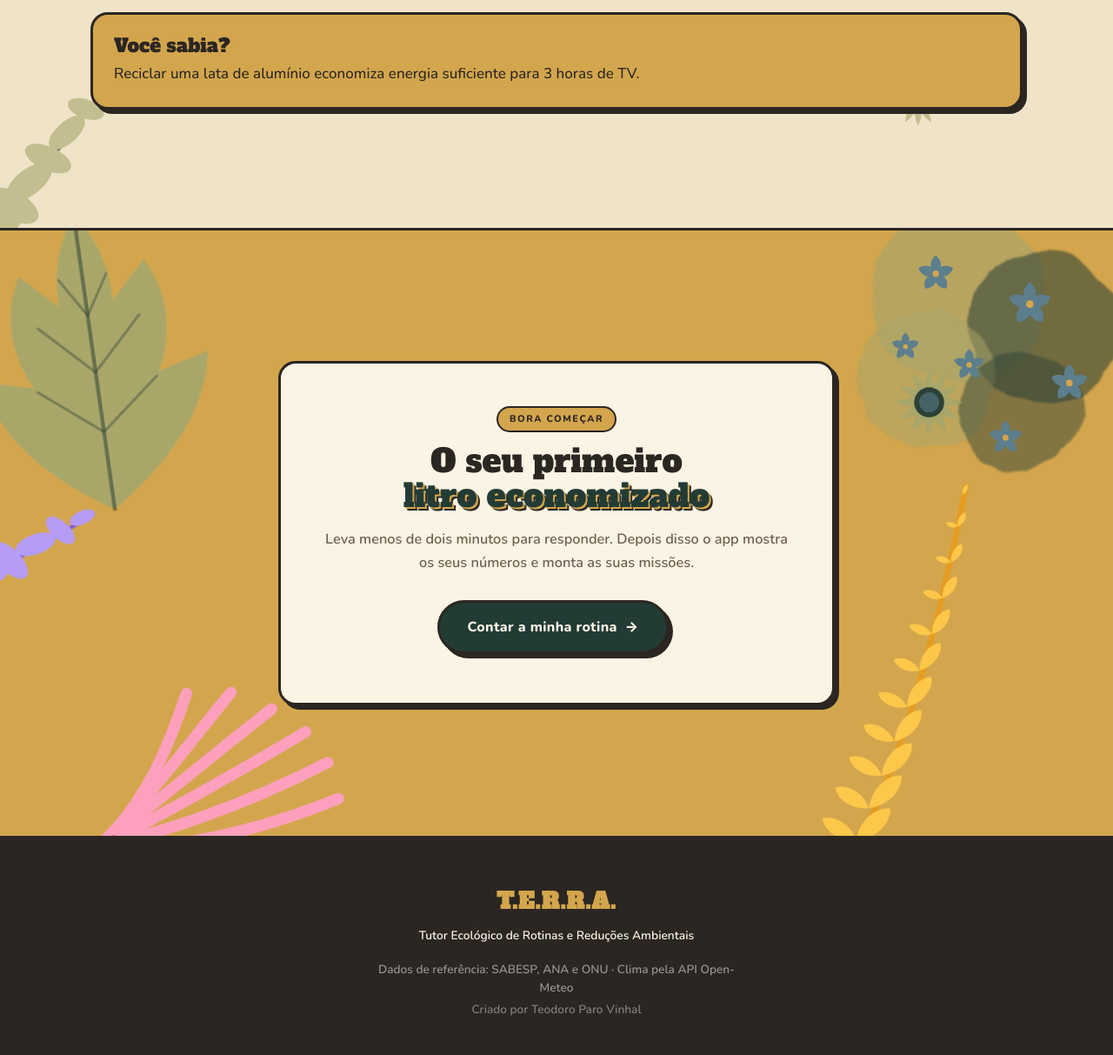
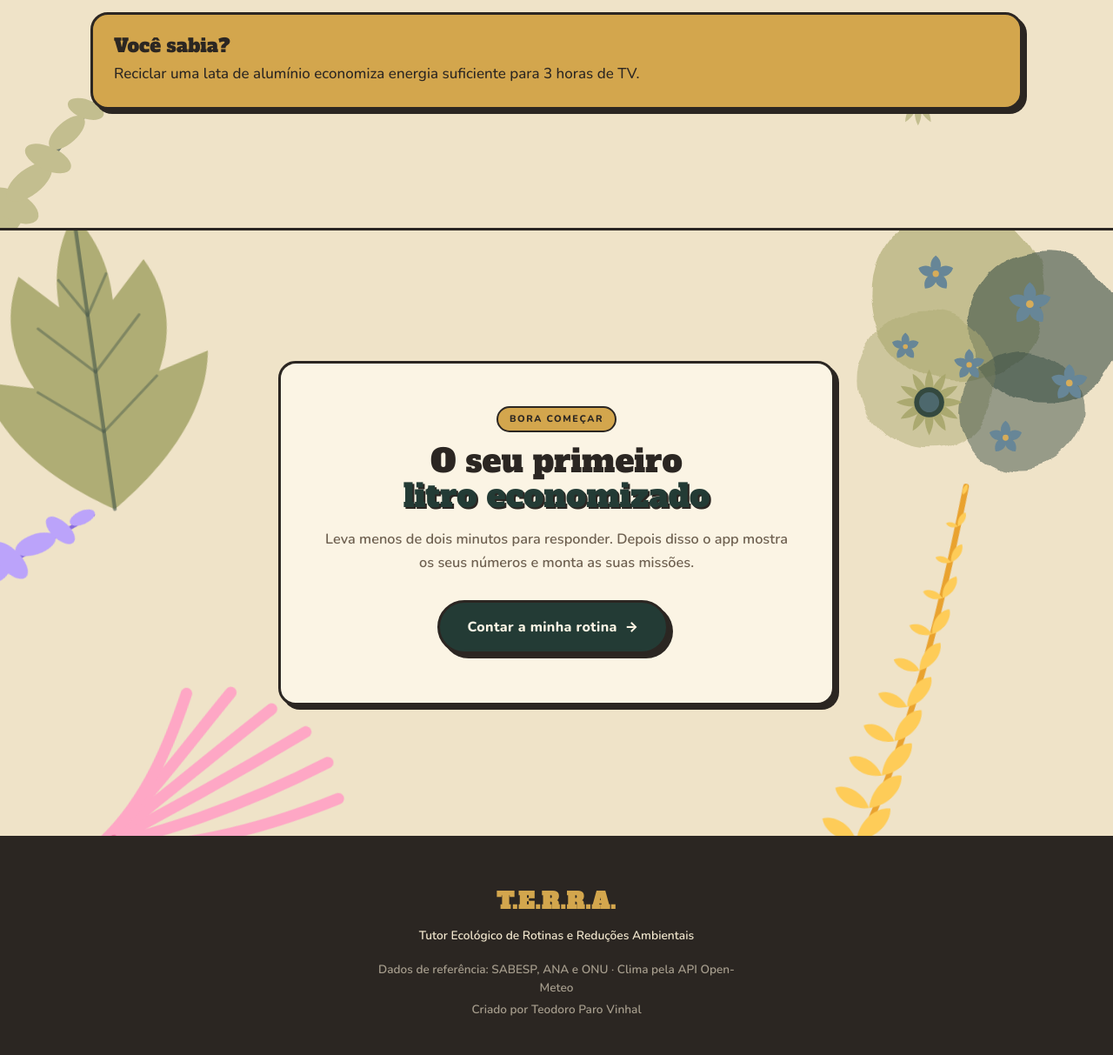
Before and after one commit to teoz11n/Projeto-Final-Kodland-Pythonpro, a Flask app: page / in a window 1280 px wide. Shown: the part 2840-4053 px from the top of the page at 87% size. Run offline with Flask 3, Linux system fonts and the light colour scheme; data that the repository does not hold is empty.

Commit message:
Corrige o contraste do tema cartoon
Todos os problemas relatados vinham do MESMO erro: eu usava --tinta
como cor do texto em cima de fundos amarelos. No tema claro a --tinta
e escura e funciona; no escuro ela vira creme, e creme sobre amarelo
e ilegivel.

Tokens novos que resolvem a causa, nao o sintoma:
- --sobre-claro  (#2B2622 nos dois temas) para texto em cima de
  amarelo e mostarda, que sao cores claras sempre
- --sobre-escuro para texto em cima do verde, que troca de claridade
  entre os temas
- --bloco-fundo e --bloco-texto para o rodape e o atalho de teclado,
  que sao blocos de tinta solida e nao podem inverter
- --terracota-texto (#A8421F) mais escuro que o terracota de
  preenchimento: como texto pequeno sobre papel ele dava 3.1:1
- --agua agora usa o azul-poeira LAVADO (#A9C6D6) no tema claro,
  porque o cheio com texto escuro em cima dava 3.35:1

Outras correcoes do mesmo relato:
- a palavra de destaque tinha TRES camadas de sombra (verde +
  amarelo + tinta) e virava borrao em texto de paragrafo. Agora e
  uma sombra so; a camada dupla ficou exclusiva do titulo gigante
  do hero, que tem corpo de letra para aguentar
- a colagem final era uma parede de amarelo chapado com folhas
  verdes por cima, que sumiam. O fundo virou papel e quem da a cor
  sao as proprias plantas
- o rodape tinha rgba(255,255,255,...) escrito na mao no HTML, que
  sumia quando o fundo mudava. Agora usa token
- o cabecalho da tabela saiu do amarelo para o papel: faixa larga
  de amarelo com texto pequeno em cima cansa a vista
- os filtros de aguarela dos desenhos perderam o desfoque. Num site
  cartoon a forma e chapada; o feTurbulence continua bagunçando a
  borda, que e o que da o ar de desenho a mao
- a missao "Cace vazamentos em casa" virou "Procure vazamentos em
  casa": "cace" existe, mas numa lista parece erro de digitacao

VERIFICACAO: o contraste de 25 elementos foi medido no navegador,
nos dois temas, com as transicoes desligadas. O pior caso passou de
3.11:1 para 5.53:1. Todos acima dos 4.5:1 exigidos.

Os 139 testes continuam passando.

Co-Authored-By: Claude Opus 5 <noreply@anthropic.com>

```diff
--- a/missoes.json
+++ b/missoes.json
@@ -155,7 +155,7 @@
     },
     {
       "id": "caca_vazamento",
-      "titulo": "Cace vazamentos em casa",
+      "titulo": "Procure vazamentos em casa",
       "descricao": "Feche todas as torneiras e olhe o relógio de água. Se os números continuarem girando, existe um vazamento escondido.",
       "categoria": "agua",
       "grupo": "vazamento",
--- a/static/style.css
+++ b/static/style.css
@@ -55,6 +55,7 @@
   --terracota:    #D76D48;
   --creme:        #E9DFC7;
   --azul-poeira:  #577C91;
+  --azul-poeira-claro: #A9C6D6;   /* a mesma cor, lavada */
   --oliva:        #A7A66B;
 
   /* --- Paleta oficial do projeto --------------------------------
@@ -77,12 +78,38 @@
 
   --destaque:     #233B35;   /* a cor que lidera               */
   --destaque-2:   #D3A64D;   /* o apoio                        */
-  --agua:         #577C91;   /* categoria agua                 */
+  /* Usa a versao LAVADA: a etiqueta tem texto escuro em cima, e
+     sobre o azul-poeira cheio isso dava so 3.35:1.               */
+  --agua:         #A9C6D6;   /* categoria agua                 */
   --descarte:     #D3A64D;   /* categoria descarte             */
   --xp:           #A7A66B;   /* as etiquetas de XP             */
 
   --ok:           #2F6B3F;
   --alerta:       #A8421F;
+
+  /* --- CONTRASTE: o erro que estes tokens corrigem ---------------
+     O amarelo e o mostarda sao cores CLARAS nos dois temas. Se o
+     texto em cima deles seguisse a --tinta, no tema escuro ele
+     viraria creme sobre amarelo, que e ilegivel.
+     Por isso tudo que fica em cima de uma cor de destaque usa os
+     tokens abaixo, que NAO acompanham a troca de tema.           */
+  --sobre-claro:  #2B2622;   /* texto sobre amarelo e mostarda  */
+  --sobre-escuro: #FBF4E4;   /* texto sobre o verde-mata        */
+
+  /* O terracota #D76D48 e otimo como PREENCHIMENTO, mas como texto
+     pequeno sobre papel creme da so 3.1:1. Esta versao escurecida
+     sobe para 5.4:1 e continua da mesma familia.                 */
+  --terracota-texto: #A8421F;
+
+  /* O rodape e o atalho de teclado sao blocos de tinta solida nos
+     DOIS temas. Sem tokens proprios eles inverteriam no escuro e
+     o texto sumiria no fundo.                                    */
+  --bloco-fundo:  #2B2622;
+  --bloco-texto:  #F2E7CE;
+
+  /* A sombra do texto de destaque. Tres camadas claras viravam
+     borrao; agora e uma so, e no escuro ela quase nao aparece.  */
+  --sombra-texto: #2B2622;
 
   /* Quanto o grao de papel aparece */
   --grao: .085;
@@ -238,10 +277,18 @@ code {
 
 /* A palavra de destaque do cartaz: letra cheia com contorno em
    camadas, que e como se fazia letreiro antes do computador.      */
+/* Uma sombra so. A versao de tres camadas (verde + amarelo +
+   tinta) virava borrao em texto do tamanho de um paragrafo.      */
 .palavra-viva {
   color: var(--destaque);
-  text-shadow: 2px 2px 0 var(--destaque-2),
-               4px 4px 0 var(--tinta);
+  text-shadow: 2px 2px 0 var(--sombra-texto);
+}
+
+/* O titulo gigante do hero AGUENTA a camada dupla, porque a letra
+   tem corpo suficiente para as duas sombras nao se encostarem.   */
+.hero-titulo .palavra-viva {
+  text-shadow: 3px 3px 0 var(--destaque-2),
+               6px 6px 0 var(--sombra-texto);
 }
 
 .script {
@@ -1091,12 +1147,15 @@ tfoot th {
   padding: clamp(80px, 12vw, 150px) 0;
   overflow: hidden;
   text-align: center;
-  background: var(--destaque-2);
+  /* Era amarelo chapado, e as folhas verdes por cima sumiam. Agora
+     o fundo e papel e QUEM da a cor sao as proprias plantas, que e
+     o que a palavra "colagem" queria dizer desde o comeco.       */
+  background: var(--fundo);
   border-top: var(--traco) solid var(--tinta);
   border-bottom: var(--traco) solid var(--tinta);
 }
 
-.colagem .planta { opacity: .95; }
+.colagem .planta { opacity: .9; }
 
 .colagem-c1 { top: -4%;  left: -5%;  width: clamp(200px, 27vw, 380px); transform: rotate(-8deg); }
 .colagem-c2 { top: -8%;  right: -4%; width: clamp(230px, 30vw, 420px); }
@@ -1125,10 +1184,11 @@ tfoot th {
   text-align: center;
   font-size: .86rem;
   font-weight: 600;
-  color: var(--superficie);
-  background: var(--tinta);
-  border-top: var(--traco) solid var(--tinta);
+  color: var(--bloco-texto);
+  background: var(--bloco-fundo);
+  border-top: var(--traco) solid var(--bloco-fundo);
 }
+.rodape .legenda { color: rgba(242, 231, 206, .62); }
 .rodape .logo-rodape {
   display: block;
   margin-bottom: 8px;
--- a/templates/_graficos.html
+++ b/templates/_graficos.html
@@ -63,14 +63,17 @@
       <feTurbulence type="fractalNoise" baseFrequency="0.015" numOctaves="4" seed="7" result="ruido"/>
       <feDisplacementMap in="SourceGraphic" in2="ruido" scale="22"
                          xChannelSelector="R" yChannelSelector="G"/>
-      <feGaussianBlur stdDeviation="1.2"/>
+      {# Desfoque quase zero: num site cartoon a forma e chapada.
+         O feTurbulence acima continua bagunçando a BORDA, que e o
+         que da o ar de desenho a mao - mas sem virar borrao.     #}
+      <feGaussianBlur stdDeviation="0.3"/>
     </filter>
 
     <filter id="f-aguarela-suave" x="-20%" y="-20%" width="140%" height="140%">
       <feTurbulence type="fractalNoise" baseFrequency="0.022" numOctaves="3" seed="19" result="ruido"/>
       <feDisplacementMap in="SourceGraphic" in2="ruido" scale="12"
                          xChannelSelector="R" yChannelSelector="G"/>
-      <feGaussianBlur stdDeviation=".7"/>
+      <feGaussianBlur stdDeviation="0.2"/>
     </filter>
 
     {# Peca reutilizavel: um foliolo (a folhinha pequena da samambaia) #}
--- a/templates/base.html
+++ b/templates/base.html
@@ -96,12 +96,10 @@
   <footer class="rodape">
     <span class="logo-rodape">T.E.R.R.A.</span>
     <p>Tutor Ecológico de Rotinas e Reduções Ambientais</p>
-    <p class="legenda" style="color:rgba(255,255,255,.5); margin-top:16px">
+    <p class="legenda" style="margin-top:16px">
       Dados de referência: SABESP, ANA e ONU &middot; Clima pela API Open-Meteo
     </p>
-    <p class="legenda" style="color:rgba(255,255,255,.4)">
-      Criado por Teodoro Paro Vinhal
-    </p>
+    <p class="legenda">Criado por Teodoro Paro Vinhal</p>
   </footer>
 
   {# Botao flutuante de voltar ao topo #}
```
Also changed, not shown: other parts of static/style.css (+46 -25 lines).
